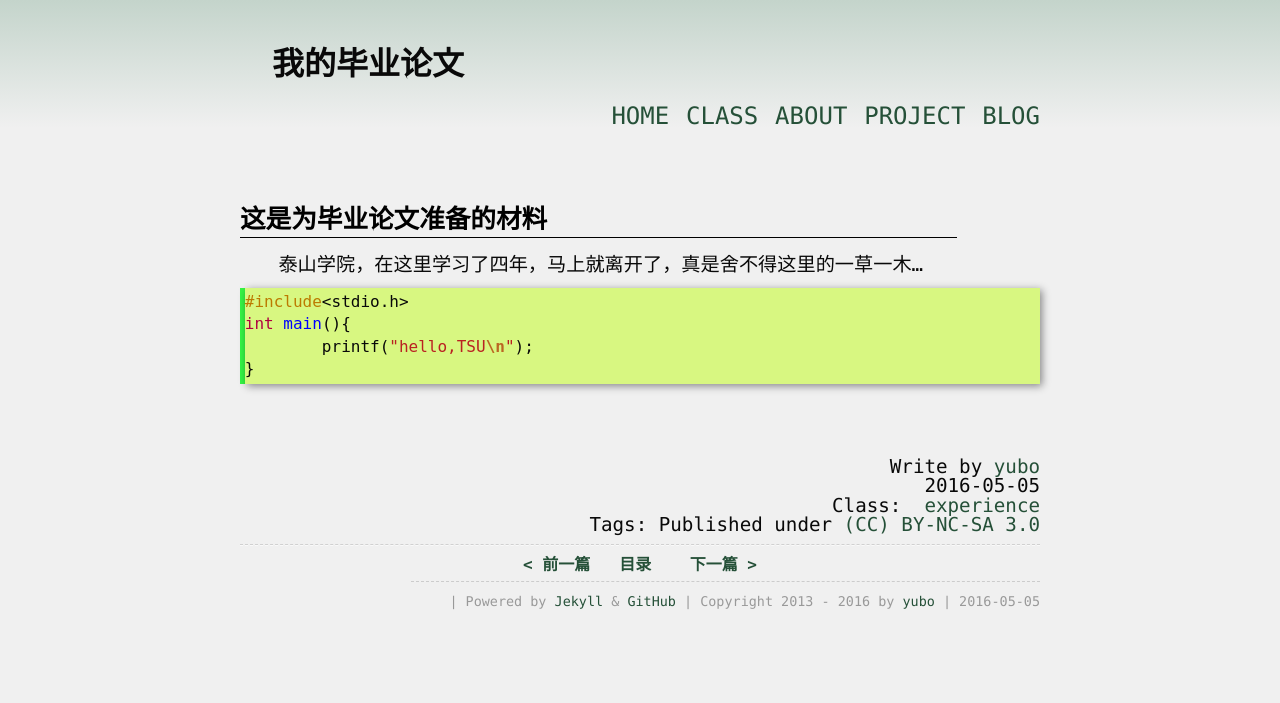
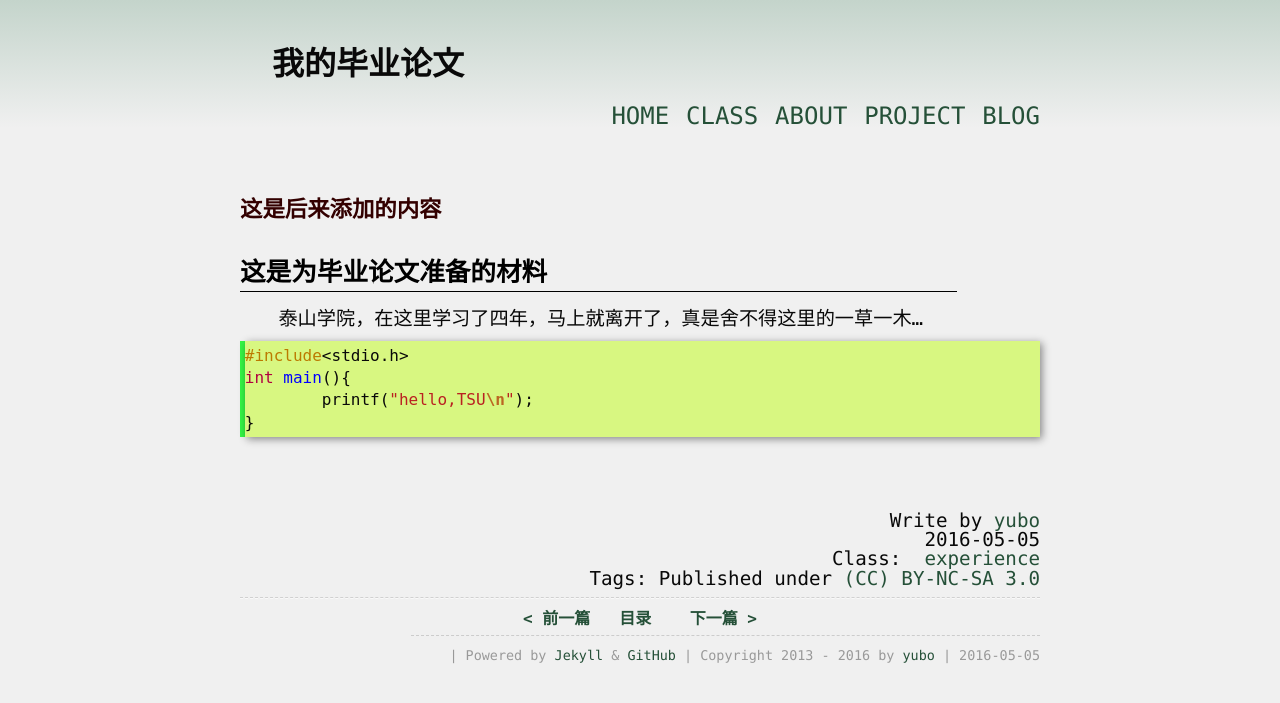
Before and after one commit to yuzibo/yuzibo.github.io, a Jekyll site: the page built from _posts/2016-05-05-granduate.md, in a window 1280 px wide. Shown: the top 703 px of the page. Built offline with Jekyll 4.4.1, drawn with Linux system fonts in a browser that asks for light colours; comment, search, counter and statistics services are not loaded.

Commit message:
This is a patch for blog.
Signed-off-by: Bo Yu <tsu.yubo@gmail.com>

```diff
--- a/_posts/2016-05-05-granduate.md
+++ b/_posts/2016-05-05-granduate.md
@@ -3,6 +3,8 @@ title: "我的毕业论文"
 layout: article
 category: experience
 ---
+
+## 这是后来添加的内容
 
 # 这是为毕业论文准备的材料
 泰山学院，在这里学习了四年，马上就离开了，真是舍不得这里的一草一木...
```
